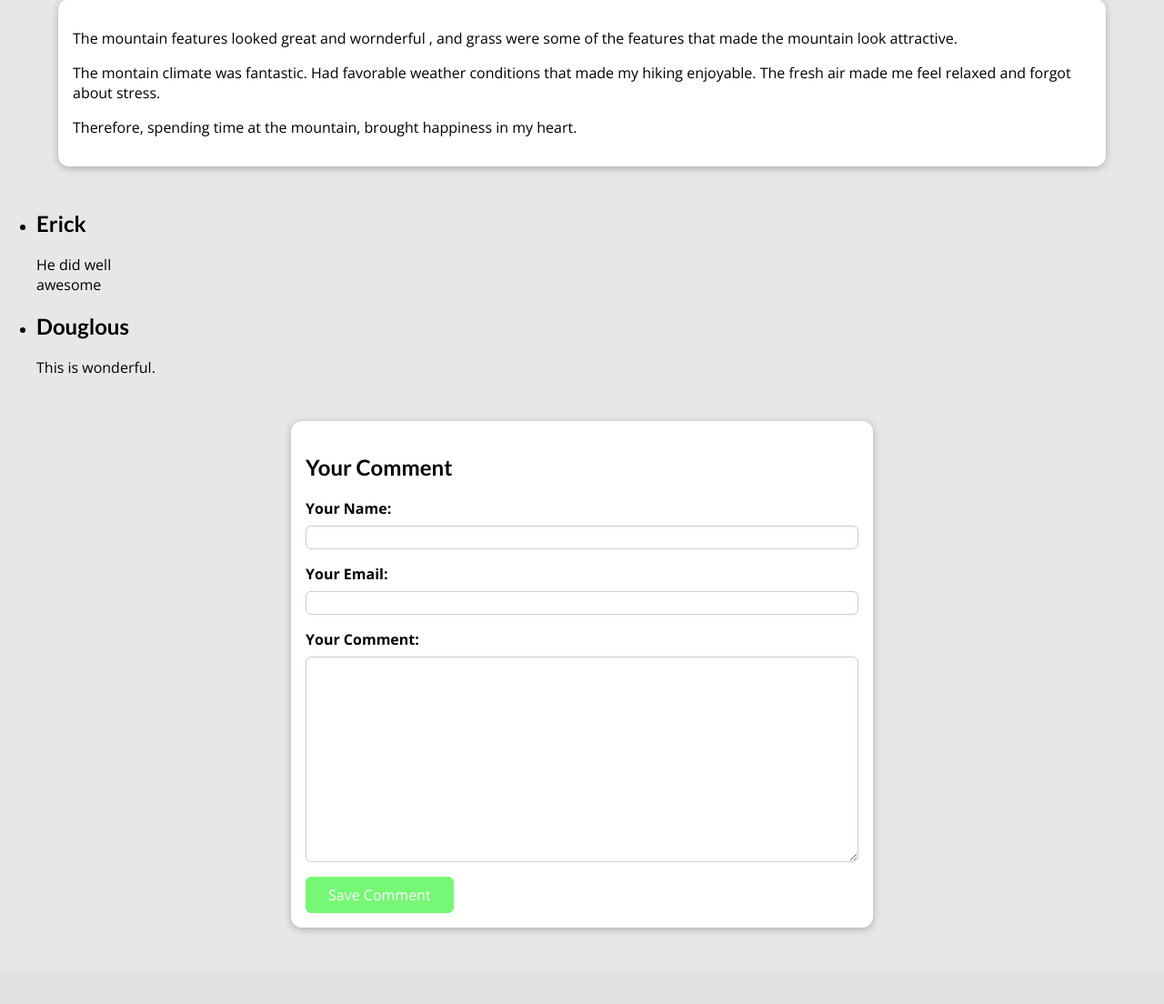
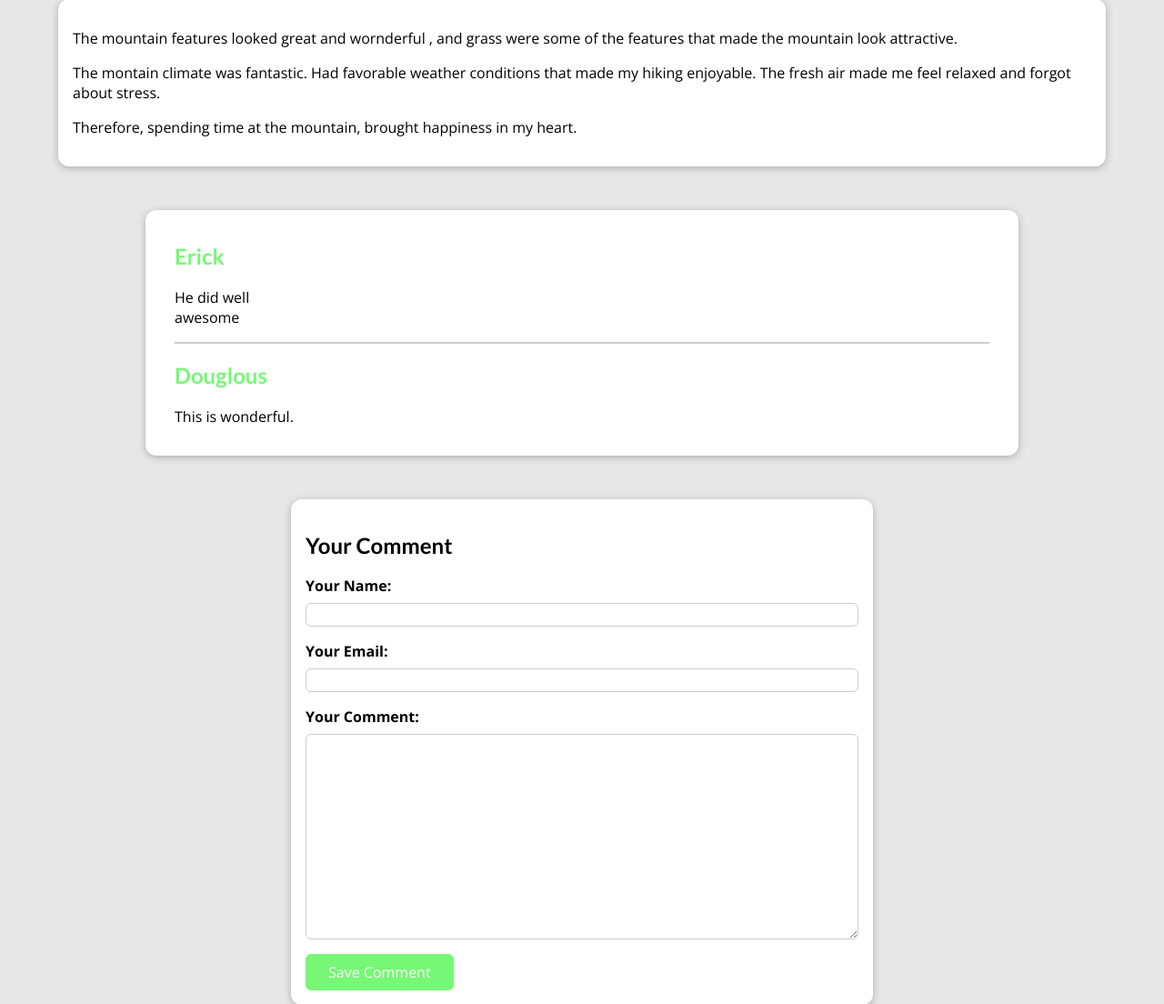
Before and after one commit to Douglous-Sobei/Python_django, a Django app: a page that uses my_site/templates/base.html in a window 1280 px wide. Shown: the part 529-1633 px from the top of the page at 91% size. Before the commit the page ends 1553 px from the top, so only its background shows below. Run offline with Django 4.2, Linux system fonts and the light colour scheme; data comes from the database, SQL or seed files in the repository.

Commit message:
Styling the comments

```diff
--- a/my_site/blog/static/blog/post-detail.css
+++ b/my_site/blog/static/blog/post-detail.css
@@ -153,3 +153,32 @@ main {
   padding: 0.25rem 1.5rem;
   border-radius: 6px;
 }
+
+#comments {
+  margin: 3rem auto;
+  width: 90%;
+  max-width: 60rem;
+  border-radius: 12px;
+  background-color: white;
+  box-shadow: 0 2px 8px rgba(0, 0, 0, 0.25);
+  padding: 1rem 2rem;
+}
+
+#comments ul {
+  list-style: none;
+  margin: 0;
+  padding: 0;
+}
+
+#comments li {
+  margin-bottom: 1rem;
+  border-bottom: 2px solid #ccc;
+}
+
+#comments li:last-of-type {
+  border-bottom: none;
+}
+
+#comments h2 {
+  color: #76f876;
+}
```
